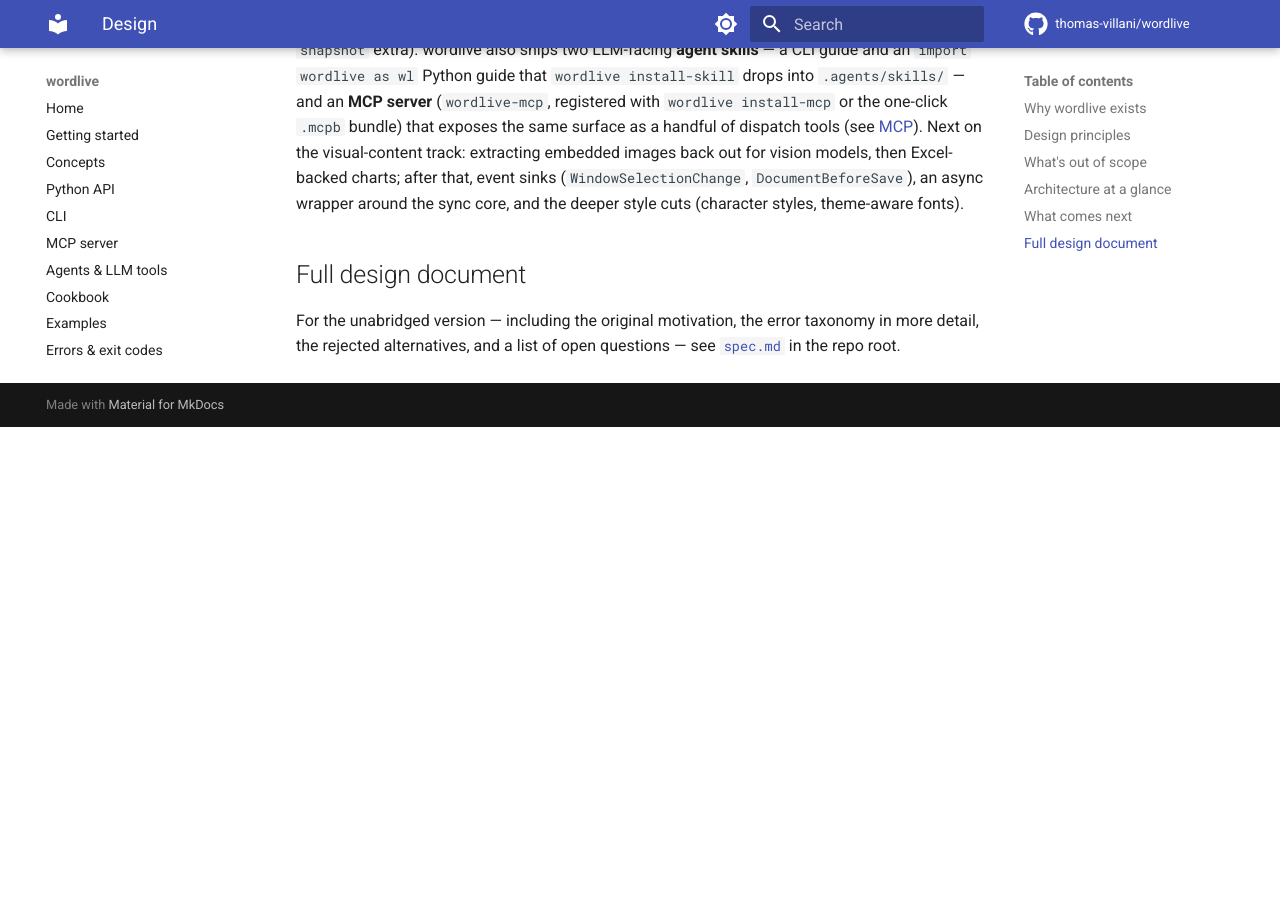
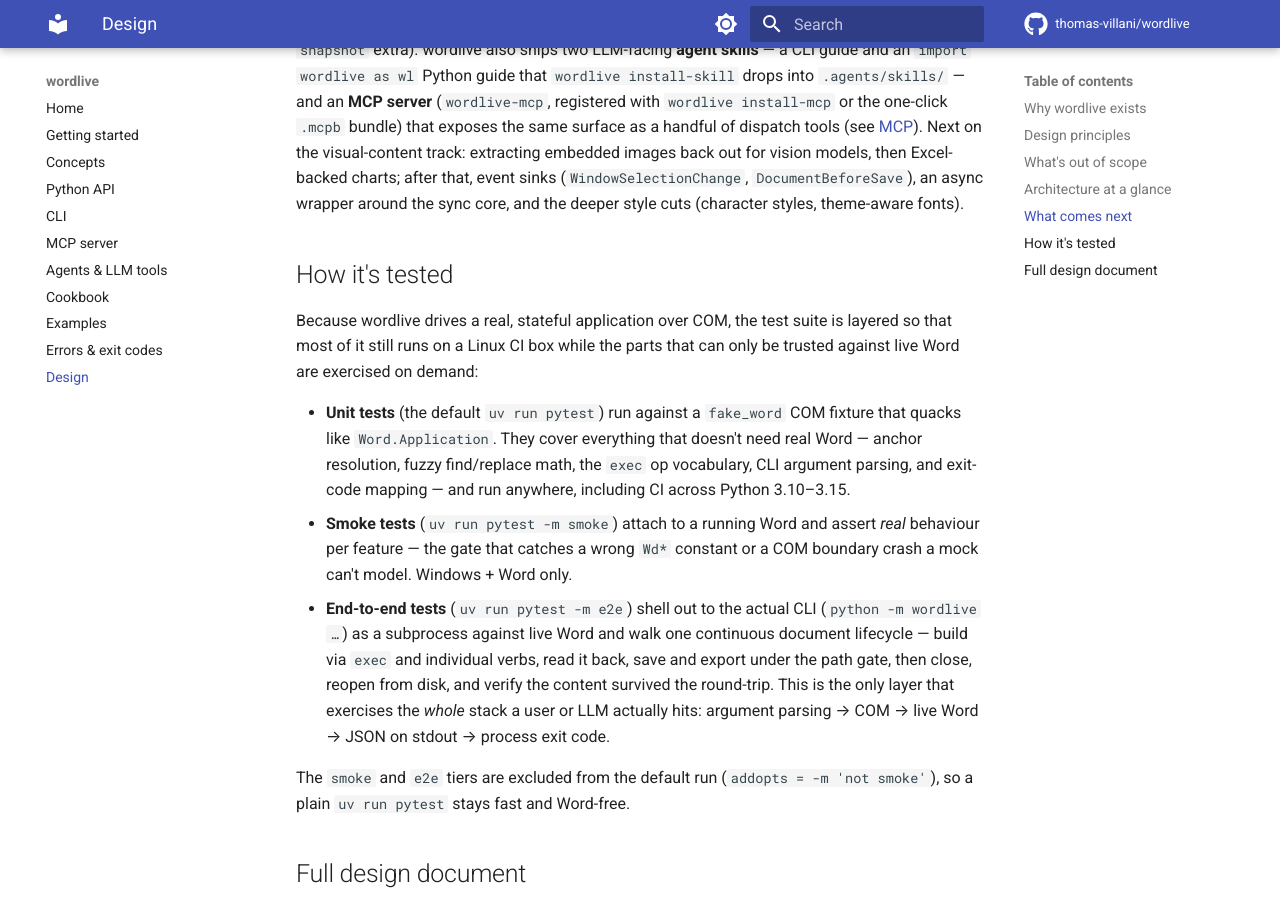
Before and after one commit to thomas-villani/wordlive, an MkDocs documentation site: the page built from docs/design.md, in a window 1280 px wide and 900 px high, scrolled down 2602 px. Built offline with MkDocs 1.6.1 and Material for MkDocs 9.7.7, drawn with Linux system fonts in a browser that asks for light colours; comment, search, counter and statistics services are not loaded; before the commit the page ends 3029 px from its top, so only the background shows below that.

Commit message:
fix: find_replace no longer eats a trailing mark at a segment boundary (#46)
Replacing a whole paragraph that sat immediately before a table (or any
segment edge) matched the trailing paragraph mark too: the located span
ran to `len(s)`, which — after the folded-away `\r` was stripped during
normalization — pointed one past the mark. Overwriting that span deleted
the paragraph break and fused the paragraph into the following table's
first cell (a header cell read back as e.g. "Costs decreased.Item").

The earlier terminal-mark clamp in `find_replace` only guarded the
document's final mark, so interior boundaries were still affected. Fix it
at the source: `_normalize`'s sentinel now maps to the offset one past the
last *contributing* character rather than `len(s)`, leaving any
folded-away trailing mark (`\r`, the `\x07` cell marker, a stripped space)
intact. Equals `len(s)` whenever the final source char was retained, so
the common case is unchanged.

Also adds the test infrastructure that surfaced and now guards this:

- `python -m wordlive` (a thin `__main__` aliasing the console script), so
  tooling can drive the CLI through the current interpreter.
- An end-to-end CLI suite (`tests/test_e2e_cli.py`, marker `e2e`) that
  shells out to `python -m wordlive` against live Word and walks a full
  build -> save -> reopen lifecycle; its whole-paragraph replace + exact
  table-records assertion guard this fix end-to-end. Excluded from the
  default run (implies `smoke`); run with `uv run pytest -m e2e`.
- Unit regression tests for the trailing `\r` / `\x07` boundaries.
- Docs: a "How it's tested" section in docs/design.md and a recommended
  pre-PR test sequence in CONTRIBUTING.md.

Co-authored-by: Claude Opus 4.8 (1M context) <noreply@anthropic.com>

```diff
--- a/docs/design.md
+++ b/docs/design.md
@@ -130,6 +130,31 @@ Excel-backed charts; after that, event sinks (`WindowSelectionChange`,
 `DocumentBeforeSave`), an async wrapper around the sync core, and the deeper
 style cuts (character styles, theme-aware fonts).
 
+## How it's tested
+
+Because wordlive drives a real, stateful application over COM, the test suite is
+layered so that most of it still runs on a Linux CI box while the parts that can
+only be trusted against live Word are exercised on demand:
+
+- **Unit tests** (the default `uv run pytest`) run against a `fake_word`
+  COM fixture that quacks like `Word.Application`. They cover everything that
+  doesn't need real Word — anchor resolution, fuzzy find/replace math, the
+  `exec` op vocabulary, CLI argument parsing, and exit-code mapping — and run
+  anywhere, including CI across Python 3.10–3.15.
+- **Smoke tests** (`uv run pytest -m smoke`) attach to a running Word and assert
+  *real* behaviour per feature — the gate that catches a wrong `Wd*` constant or
+  a COM boundary crash a mock can't model. Windows + Word only.
+- **End-to-end tests** (`uv run pytest -m e2e`) shell out to the actual CLI
+  (`python -m wordlive …`) as a subprocess against live Word and walk one
+  continuous document lifecycle — build via `exec` and individual verbs, read it
+  back, save and export under the path gate, then close, reopen from disk, and
+  verify the content survived the round-trip. This is the only layer that
+  exercises the *whole* stack a user or LLM actually hits: argument parsing →
+  COM → live Word → JSON on stdout → process exit code.
+
+The `smoke` and `e2e` tiers are excluded from the default run (`addopts =
+-m 'not smoke'`), so a plain `uv run pytest` stays fast and Word-free.
+
 ## Full design document
 
 For the unabridged version — including the original motivation, the error
--- a/pyproject.toml
+++ b/pyproject.toml
@@ -92,6 +92,7 @@ required-version = ">=0.11.17"
 testpaths = ["tests"]
 markers = [
     "smoke: requires a running Microsoft Word installation",
+    "e2e: full CLI-subprocess lifecycle against live Word (implies smoke)",
 ]
 addopts = "-m 'not smoke'"
 
```
Also changed, not shown: CHANGELOG.md (+19 -0 lines), CLAUDE.md (+5 -3 lines), CONTRIBUTING.md (+28 -5 lines), 4 other files.
